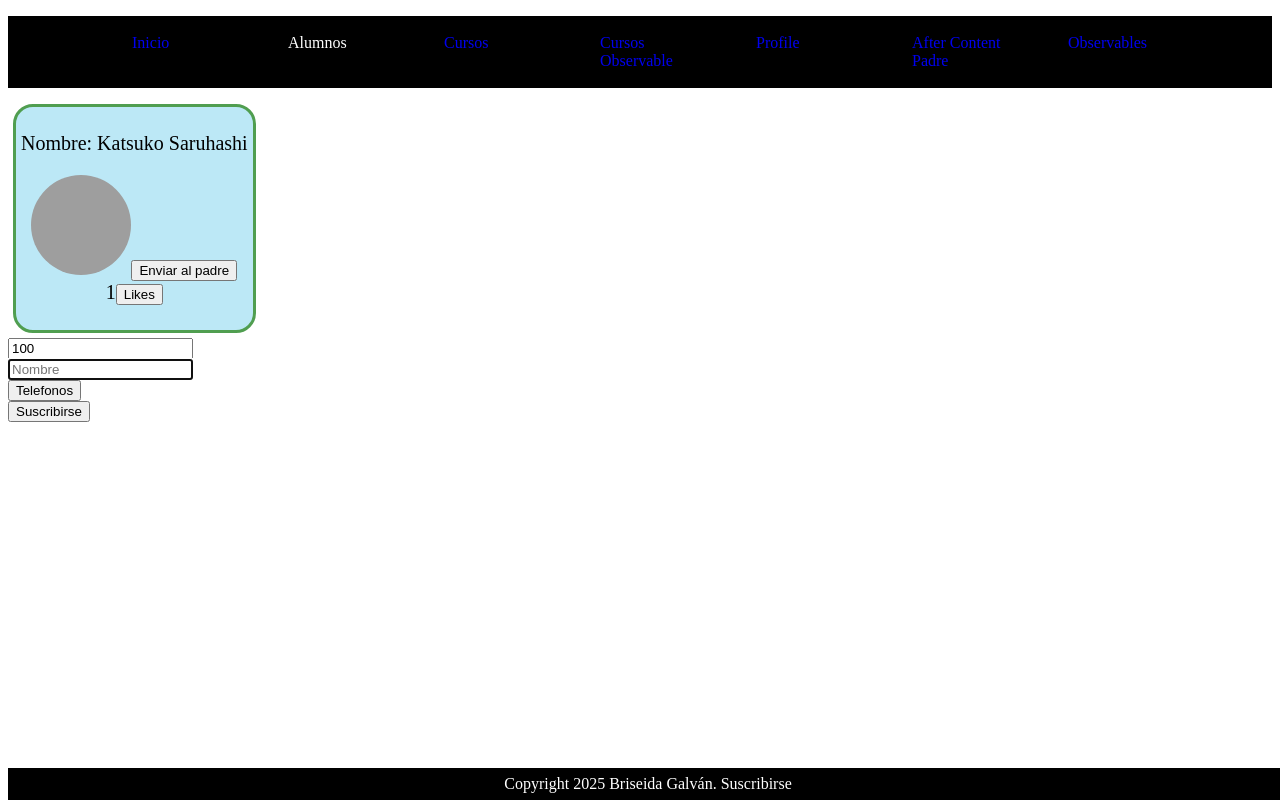
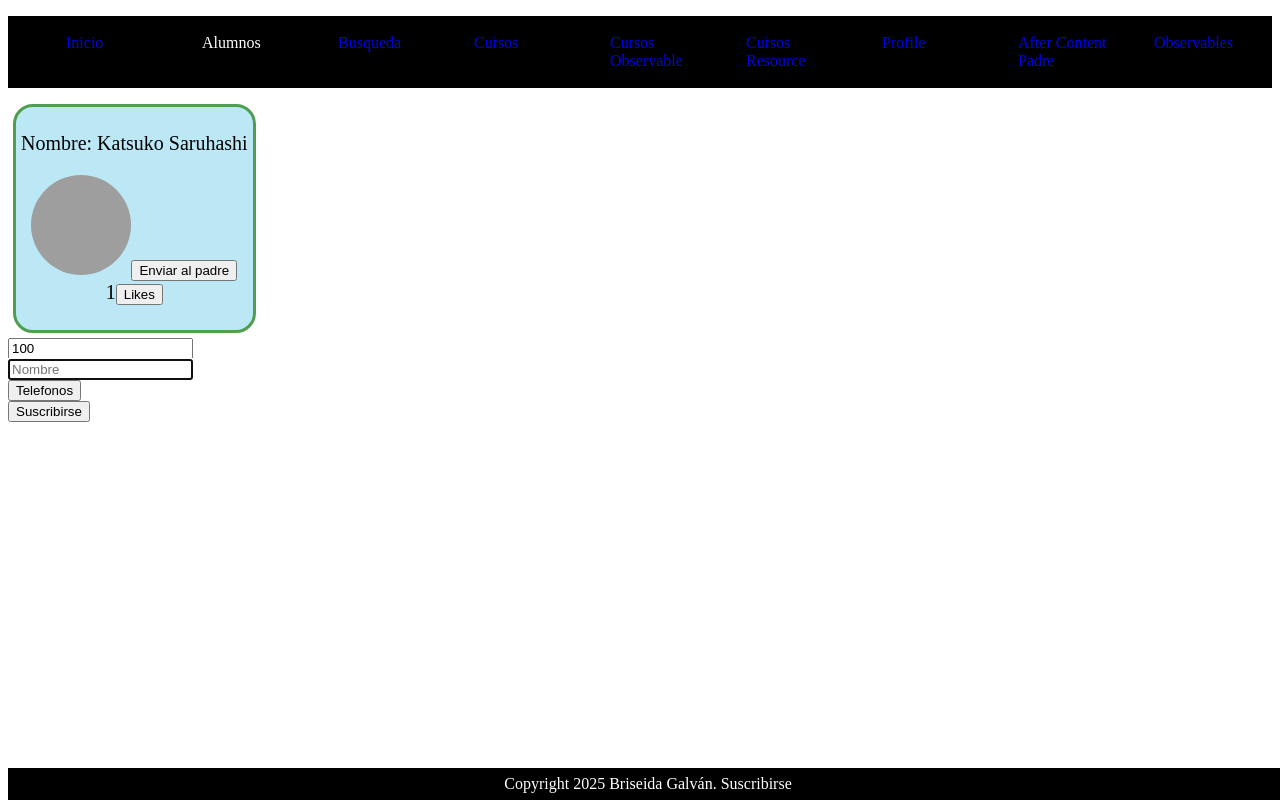
Before and after one commit to briss/dcinternet_angular, an Angular app: page /profile in a window 1280 px wide. Built offline with nearby package versions, Linux system fonts and the light colour scheme; grey boxes are pictures that could not be loaded.

Commit message:
Poner los nuevos ejercicios en el menu

```diff
--- a/src/app/app.routes.ts
+++ b/src/app/app.routes.ts
@@ -7,15 +7,19 @@ import { ListaCursos } from './lista-cursos/lista-cursos';
 import { AfterContentPadre } from './hooks/after-content-padre/after-content-padre';
 import { HolaMundo } from './observables/hola-mundo/hola-mundo';
 import { CursoObservable } from './observables/curso-observable/curso-observable';
+import { CursoResources } from './resources/curso-resources/curso-resources';
+import { Buscador } from './buscador/buscador';
 
 export const routes: Routes = [
     { path: 'profile', component: Profile },
     { path: 'cursos', component: ListaCursos },
     { path: 'cursosObservable', component: CursoObservable },
+    { path: 'cursosResources', component: CursoResources },
     { path: 'inicio', component: App },
     { path: 'card', component: Card },
     { path: 'afterPadre', component: AfterContentPadre },
     { path: 'observables', component: HolaMundo },
+    { path: 'buscador', component: Buscador },
 
     { path: '**', redirectTo: 'inicio' }
 ];
--- a/src/app/menu/menu.html
+++ b/src/app/menu/menu.html
@@ -2,8 +2,10 @@
     <ul>
         <li><a routerLink="/inicio">Inicio</a></li>
         <li>Alumnos</li>
+        <li><a routerLink="/buscador">Busqueda</a></li>
         <li><a routerLink="/cursos">Cursos</a></li>
         <li><a routerLink="/cursosObservable">Cursos Observable</a></li>
+        <li><a routerLink="/cursosResources">Cursos Resource</a></li>
         <li><a routerLink="/profile">Profile</a></li>
         <li><a routerLink="/afterPadre">After Content Padre</a></li>
         <li><a routerLink="/observables">Observables</a></li>
```
